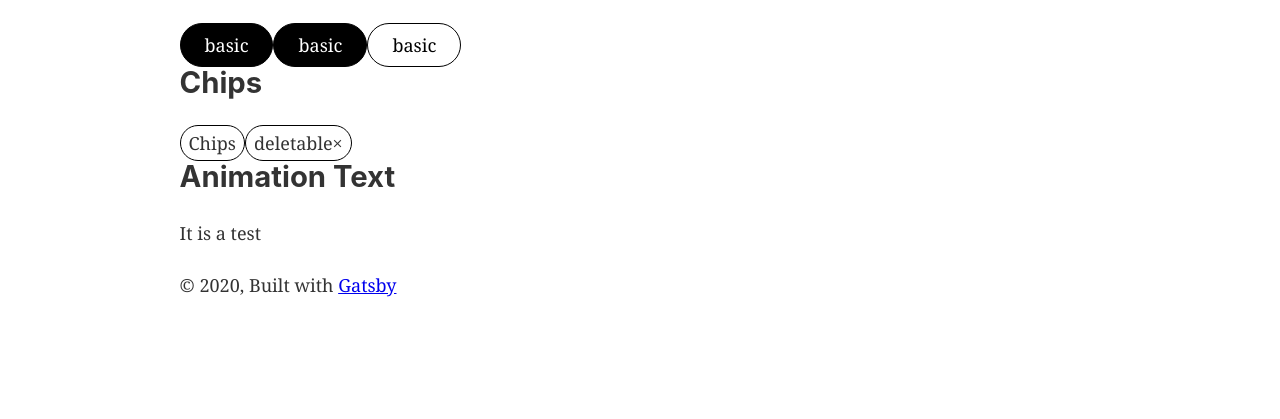
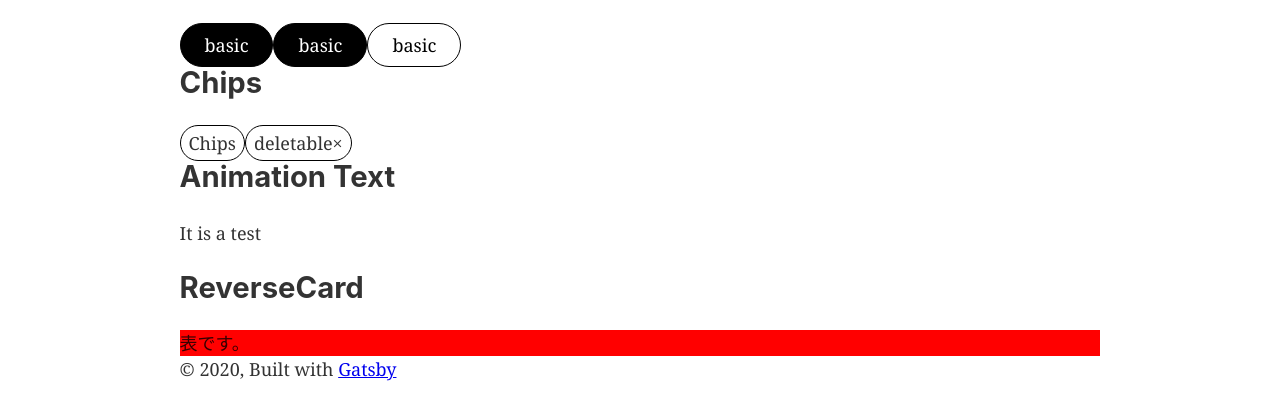
Before and after one commit to nusuke/component-library, a Gatsby site: page /atoms in a window 1280 px wide. Shown: the part 229-648 px from the top of the page. Built offline with nearby package versions, Linux system fonts and the light colour scheme; Gatsby itself is replaced by a stand-in of ours.

Commit message:
:tada: component追加

```diff
--- /dev/null
+++ b/src/components/atoms/ReverseCard/ReverseCard.scss
@@ -0,0 +1,37 @@
+.ReverseCard {
+  transform-style: preserve-3d;
+
+  &__front {
+    transform: rotateY(0deg);
+    transition: transform 3s;
+    position: relative;
+    width: 100%;
+    background: red;
+  }
+
+  &__back {
+    transform: rotateY(180deg);
+    position: absolute;
+    top: 0;
+    width: 100%;
+    backface-visibility: hidden;
+  }
+
+  &--reverse {
+    .ReverseCard__front {
+      transform: rotateY(180deg);
+      position: absolute;
+      top: 0;
+      width: 100%;
+      backface-visibility: hidden;
+    }
+
+    .ReverseCard__back {
+      background: blue;
+      transition: transform 3s;
+      transform: rotateY(0deg);
+      position: relative;
+      width: 100%;
+    }
+  }
+}
--- /dev/null
+++ b/src/components/atoms/ReverseCard/ReverseCard.tsx
@@ -0,0 +1,33 @@
+import * as React from "react"
+import classnames from "classnames"
+
+import "./ReverseCard.scss"
+import { useState } from "react"
+interface P {
+  frontComponent: React.DetailedHTMLProps<
+    React.AnchorHTMLAttributes<Element>,
+    Element
+  >
+  backComponent: React.DetailedHTMLProps<
+    React.AnchorHTMLAttributes<Element>,
+    Element
+  >
+}
+const ReverseCard: React.FC<P> = props => {
+  const [isReverse, setIsReverse] = useState(false)
+  const classNames = classnames("ReverseCard", {
+    "ReverseCard--reverse": isReverse,
+  })
+  const reverse = () => {
+    setIsReverse(!isReverse)
+  }
+
+  return (
+    <div className={classNames} onClick={reverse}>
+      <div className="ReverseCard__front">{props.frontComponent}</div>
+      <div className="ReverseCard__back">{props.backComponent}</div>
+    </div>
+  )
+}
+
+export default ReverseCard
--- a/src/pages/atoms.tsx
+++ b/src/pages/atoms.tsx
@@ -7,6 +7,7 @@ import BasicButton from "../components/atoms/BasicButton/BasicButton"
 import Chips from "../components/atoms/Chips/Chips"
 import DeletableChips from "../components/atoms/DeletableChips/DeletableChips"
 import AnimationText from "../components/atoms/AnimationText/AnimationText"
+import ReverseCard from "../components/atoms/ReverseCard/ReverseCard"
 
 const IndexPage = () => (
   <Layout>
@@ -46,6 +47,9 @@ const IndexPage = () => (
 
     <h2>Animation Text</h2>
     <AnimationText text="It is a test" />
+
+    <h2>ReverseCard</h2>
+    <ReverseCard frontComponent={<>表です。</>} backComponent={<>裏です。</>} />
   </Layout>
 )
 
```
